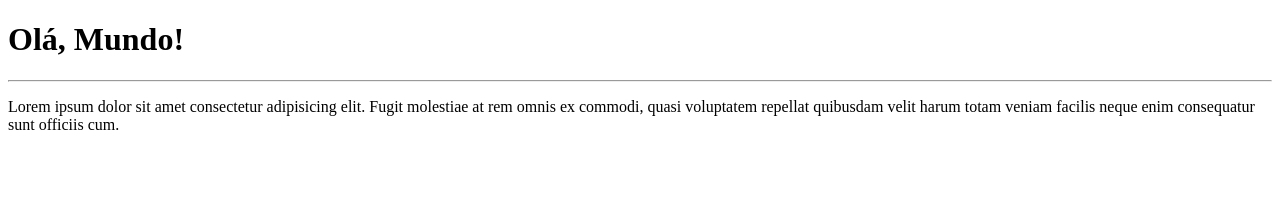
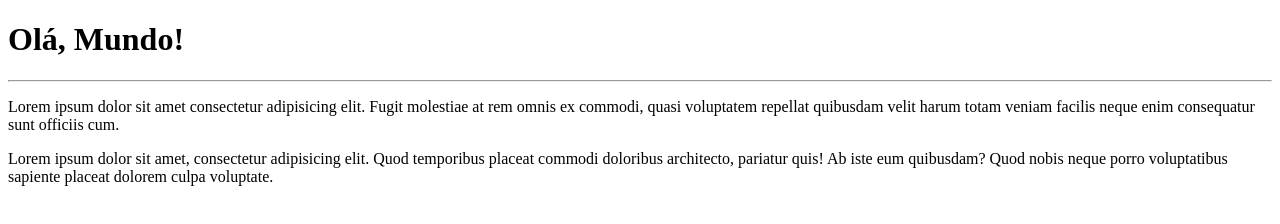
Before and after one commit to RomuloFerreiraFreire/OlaMundo, a plain HTML site: page siteOlaMundo/index.html in a window 1280 px wide. Drawn offline with Linux system fonts and the light colour scheme.

Commit message:
Linha adicionada no index.html
Adicionei uma linha no index.html do dia 15/02/2022 as15:06

```diff
--- a/siteOlaMundo/index.html
+++ b/siteOlaMundo/index.html
@@ -10,5 +10,6 @@
     <h1>Olá, Mundo!</h1>
     <hr>
     <p>Lorem ipsum dolor sit amet consectetur adipisicing elit. Fugit molestiae at rem omnis ex commodi, quasi voluptatem repellat quibusdam velit harum totam veniam facilis neque enim consequatur sunt officiis cum.</p>
+    <p>Lorem ipsum dolor sit amet, consectetur adipisicing elit. Quod temporibus placeat commodi doloribus architecto, pariatur quis! Ab iste eum quibusdam? Quod nobis neque porro voluptatibus sapiente placeat dolorem culpa voluptate.</p>
 </body>
 </html>
```
